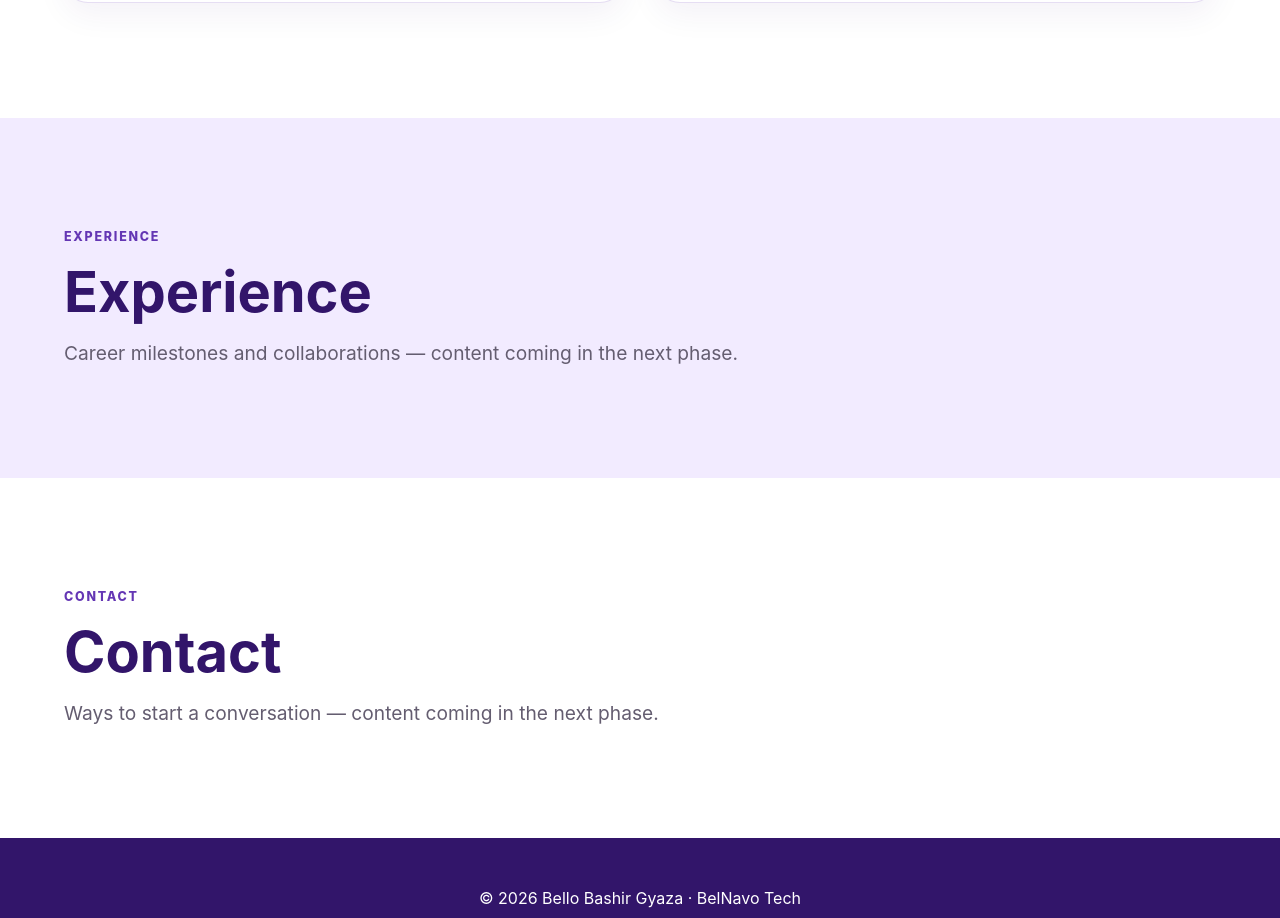
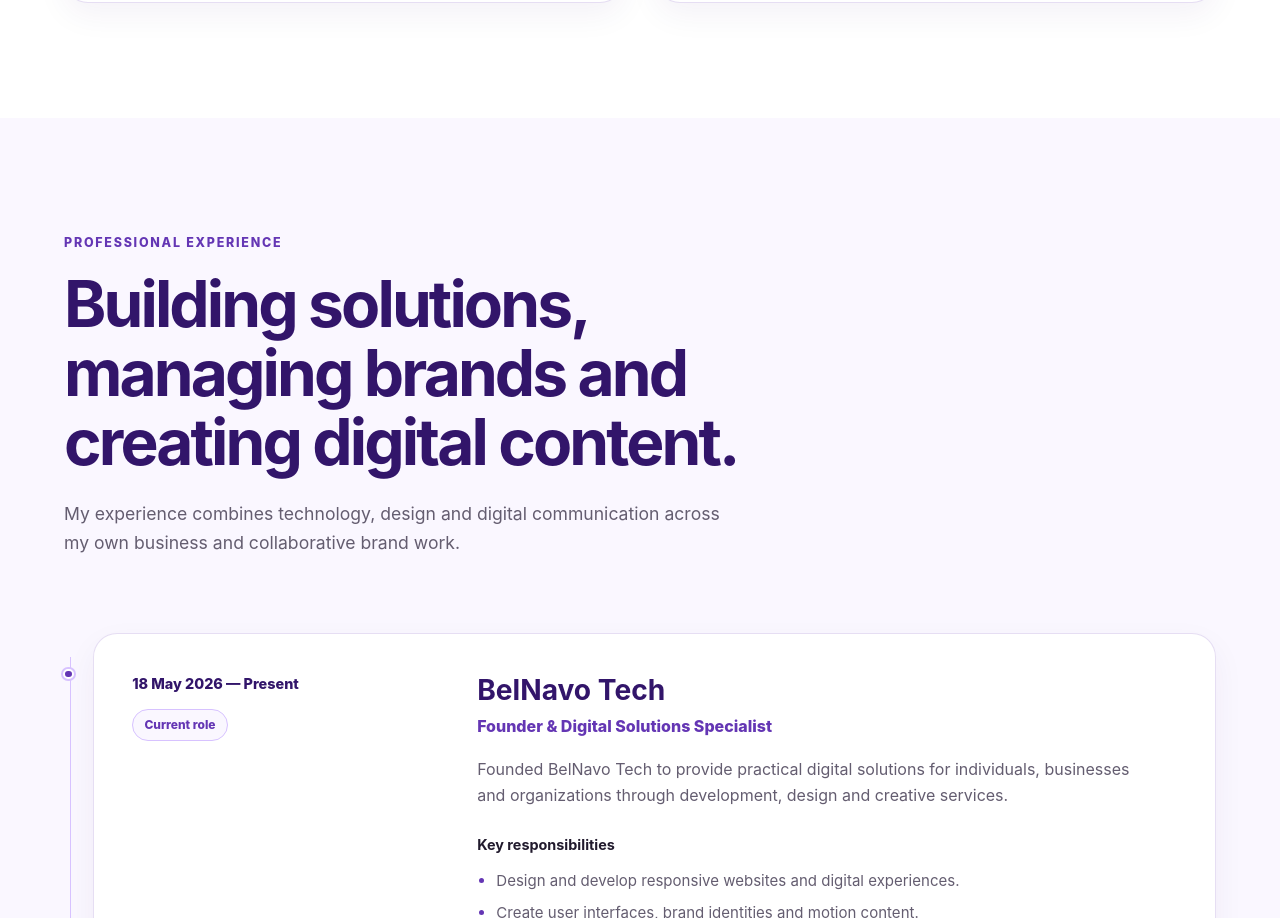
Before and after one commit to DivBgyaza/portfolio, a React (Vite) app: page / in a window 1280 px wide. Shown: the part 5991-6909 px from the top of the page. Built offline with nearby package versions, Linux system fonts and the light colour scheme.

Commit message:
feat: build professional experience section

```diff
--- a/src/App.jsx
+++ b/src/App.jsx
@@ -1,7 +1,8 @@
 import { Footer } from './components/Footer.jsx'
 import { Header } from './components/Header.jsx'
-import { aboutContent, heroContent, portfolioSections, projectsContent, servicesContent, skillsContent } from './data/portfolio.js'
+import { aboutContent, experienceContent, heroContent, portfolioSections, projectsContent, servicesContent, skillsContent } from './data/portfolio.js'
 import { About } from './sections/About.jsx'
+import { Experience } from './sections/Experience.jsx'
 import { Hero } from './sections/Hero.jsx'
 import { Projects } from './sections/Projects.jsx'
 import { Services } from './sections/Services.jsx'
@@ -19,7 +20,8 @@
         <Services content={servicesContent} />
         <Skills content={skillsContent} />
         <Projects content={projectsContent} />
-        {portfolioSections.slice(5).map((section) => (
+        <Experience content={experienceContent} />
+        {portfolioSections.slice(6).map((section) => (
           <SectionPlaceholder key={section.id} section={section} />
         ))}
       </main>
--- a/src/data/portfolio.js
+++ b/src/data/portfolio.js
@@ -135,3 +135,40 @@
     },
   ],
 }
+
+export const experienceContent = {
+  eyebrow: 'Professional Experience',
+  heading: 'Building solutions, managing brands and creating digital content.',
+  introduction: 'My experience combines technology, design and digital communication across my own business and collaborative brand work.',
+  entries: [
+    {
+      organization: 'BelNavo Tech',
+      role: 'Founder & Digital Solutions Specialist',
+      startDate: '2026-05-18',
+      dates: '18 May 2026 — Present',
+      current: true,
+      description: 'Founded BelNavo Tech to provide practical digital solutions for individuals, businesses and organizations through development, design and creative services.',
+      responsibilities: [
+        'Design and develop responsive websites and digital experiences.',
+        'Create user interfaces, brand identities and motion content.',
+        'Plan and deliver client-focused digital solutions.',
+        'Manage projects from initial ideas through final delivery.',
+      ],
+      url: 'https://belnavo-tech.onrender.com/',
+    },
+    {
+      organization: 'Ishanc.ng',
+      role: 'Social Media Manager, Video Editor & Post Designer',
+      startDate: '2026-09-10',
+      dates: '10 September 2026 — Present',
+      current: true,
+      description: 'Support Ishanc.ng’s online presence by managing its social media account and creating clear, professional visual content.',
+      responsibilities: [
+        'Manage the brand’s social media account and published content.',
+        'Edit videos for social media communication.',
+        'Design branded posts and promotional visuals.',
+        'Help maintain a clear and consistent digital presence.',
+      ],
+    },
+  ],
+}
--- /dev/null
+++ b/src/sections/Experience.jsx
@@ -0,0 +1,38 @@
+export function Experience({ content }) {
+  return (
+    <section className="experience-section" id="experience" aria-labelledby="experience-heading">
+      <div className="experience-heading">
+        <p className="eyebrow">{content.eyebrow}</p>
+        <h2 id="experience-heading">{content.heading}</h2>
+        <p>{content.introduction}</p>
+      </div>
+
+      <div className="experience-timeline">
+        {content.entries.map((entry) => (
+          <article className="experience-entry" key={entry.organization}>
+            <div className="experience-entry__meta">
+              <p className="experience-entry__dates">
+                <time dateTime={entry.startDate}>{entry.dates.split(' — ')[0]}</time> — Present
+              </p>
+              {entry.current && <span className="experience-entry__current">Current role</span>}
+            </div>
+            <div className="experience-entry__body">
+              <h3>{entry.organization}</h3>
+              <p className="experience-entry__role">{entry.role}</p>
+              <p className="experience-entry__description">{entry.description}</p>
+              <h4>Key responsibilities</h4>
+              <ul>
+                {entry.responsibilities.map((responsibility) => <li key={responsibility}>{responsibility}</li>)}
+              </ul>
+              {entry.url && (
+                <a className="experience-entry__link" href={entry.url} target="_blank" rel="noopener noreferrer" aria-label={`Visit ${entry.organization} (opens in a new tab)`}>
+                  Visit {entry.organization} <span aria-hidden="true">↗</span>
+                </a>
+              )}
+            </div>
+          </article>
+        ))}
+      </div>
+    </section>
+  )
+}
--- a/src/styles/global.css
+++ b/src/styles/global.css
@@ -233,6 +233,131 @@
 .project-card__link:hover { color: var(--color-purple-900); }
 .project-card__link svg { width: 1rem; height: 1rem; flex: 0 0 auto; }
 
+.experience-section {
+  scroll-margin-top: 4.5rem;
+  padding: clamp(5rem, 9vw, 8rem) max(var(--space-3), calc((100vw - var(--content-width)) / 2));
+  background: var(--color-purple-50);
+}
+.experience-heading { max-width: 54rem; }
+.experience-heading h2 {
+  max-width: 17ch;
+  margin: 0;
+  color: var(--color-purple-900);
+  font-size: clamp(2.3rem, 5vw, 4.25rem);
+  letter-spacing: -0.045em;
+  line-height: 1.08;
+  text-wrap: balance;
+}
+.experience-heading > p:last-child {
+  max-width: 42rem;
+  margin: var(--space-3) 0 0;
+  color: var(--color-text-muted);
+  font-size: clamp(1rem, 1.4vw, 1.1rem);
+}
+.experience-timeline {
+  position: relative;
+  display: grid;
+  gap: var(--space-3);
+  margin-top: clamp(3rem, 6vw, 5rem);
+  padding-left: 1.8rem;
+}
+.experience-timeline::before {
+  position: absolute;
+  top: 1.5rem;
+  bottom: 1.5rem;
+  left: 0.35rem;
+  width: 1px;
+  background: var(--color-purple-300);
+  content: '';
+}
+.experience-entry {
+  position: relative;
+  display: grid;
+  min-width: 0;
+  grid-template-columns: minmax(11rem, 0.42fr) minmax(0, 1fr);
+  gap: clamp(1.5rem, 4vw, 4rem);
+  padding: clamp(1.5rem, 3vw, 2.5rem);
+  border: 1px solid rgb(100 54 180 / 0.16);
+  border-radius: 1.5rem;
+  background: var(--color-white);
+  box-shadow: 0 0.75rem 2rem rgb(50 21 106 / 0.05);
+}
+.experience-entry::before {
+  position: absolute;
+  top: 2.15rem;
+  left: -1.9rem;
+  width: 0.65rem;
+  height: 0.65rem;
+  border: 2px solid var(--color-white);
+  border-radius: 50%;
+  background: var(--color-purple-700);
+  box-shadow: 0 0 0 2px var(--color-purple-300);
+  content: '';
+}
+.experience-entry__meta { align-self: start; }
+.experience-entry__dates {
+  margin: 0;
+  color: var(--color-purple-900);
+  font-size: 0.9rem;
+  font-weight: 800;
+  line-height: 1.5;
+}
+.experience-entry__current {
+  display: inline-block;
+  margin-top: 0.9rem;
+  padding: 0.35rem 0.7rem;
+  border: 1px solid var(--color-purple-300);
+  border-radius: 999px;
+  background: var(--color-purple-50);
+  color: var(--color-purple-700);
+  font-size: 0.75rem;
+  font-weight: 800;
+}
+.experience-entry h3 {
+  margin: 0;
+  color: var(--color-purple-900);
+  font-size: clamp(1.4rem, 2.2vw, 1.8rem);
+  line-height: 1.25;
+}
+.experience-entry__role {
+  margin: 0.4rem 0 0;
+  color: var(--color-purple-700);
+  font-size: 1rem;
+  font-weight: 800;
+}
+.experience-entry__description {
+  max-width: 65ch;
+  margin: var(--space-2) 0 0;
+  color: var(--color-text-muted);
+  line-height: 1.65;
+}
+.experience-entry h4 {
+  margin: var(--space-3) 0 0;
+  color: var(--color-text);
+  font-size: 0.9rem;
+}
+.experience-entry ul {
+  display: grid;
+  gap: 0.55rem;
+  margin: 0.8rem 0 0;
+  padding-left: 1.2rem;
+  color: var(--color-text-muted);
+  font-size: 0.94rem;
+  line-height: 1.55;
+}
+.experience-entry li::marker { color: var(--color-purple-700); }
+.experience-entry__link {
+  display: inline-flex;
+  min-height: 2.75rem;
+  align-items: center;
+  gap: 0.4rem;
+  margin-top: 1rem;
+  color: var(--color-purple-700);
+  font-weight: 800;
+  text-underline-offset: 0.25em;
+}
+.experience-entry__link:hover { color: var(--color-purple-900); }
+
 .section { display: grid; min-height: 45vh; scroll-margin-top: 4.5rem; padding: var(--space-8) max(var(--space-3), calc((100vw - var(--content-width)) / 2)); place-items: center; }
 .section:nth-child(even) { background: var(--color-purple-100); }
 .section-content { width: 100%; }
@@ -261,6 +386,9 @@
 
 @media (max-width: 47.99rem) {
   .projects-grid { grid-template-columns: 1fr; }
+  .experience-entry { grid-template-columns: 1fr; gap: var(--space-2); }
+  .experience-entry__meta { display: flex; flex-wrap: wrap; align-items: center; gap: 0.5rem 1rem; }
+  .experience-entry__current { margin-top: 0; }
   .hero { padding-top: 3.5rem; padding-bottom: 4.5rem; }
   .hero__content { grid-template-columns: 1fr; gap: 3.5rem; }
   .hero__copy { max-width: 40rem; }
```
